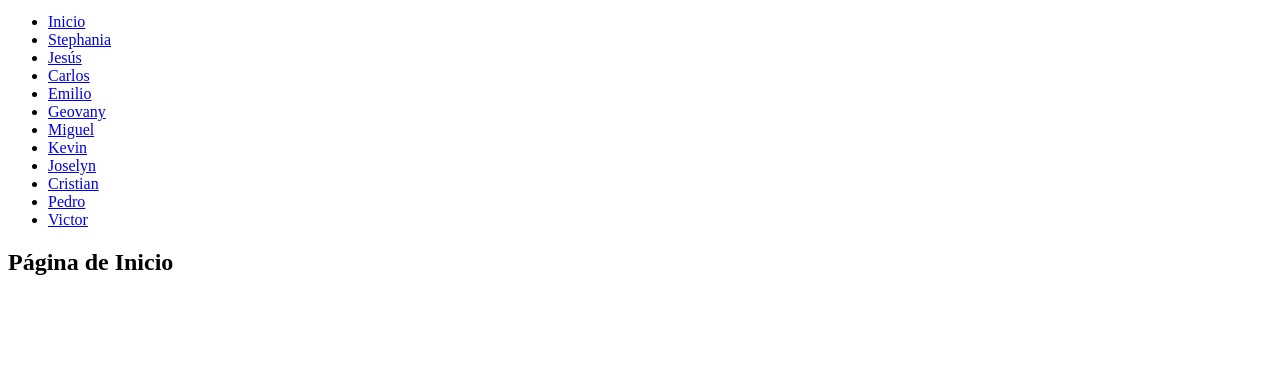
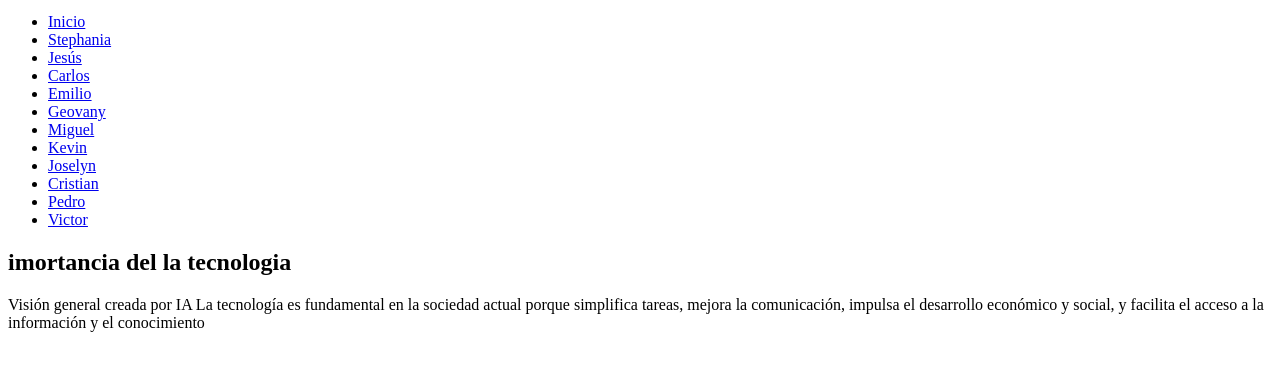
Before and after one commit to jromanv/Proyecto-2, a plain HTML site: page emilio.html in a window 1280 px wide. Shown: the part 119-490 px from the top of the page. Drawn offline with Linux system fonts and the light colour scheme.

Commit message:
se agrego contenido a emilio.html

```diff
--- a/emilio.html
+++ b/emilio.html
@@ -27,7 +27,9 @@
         </ul>
     </nav>
     <section>
-        <h2>Página de Inicio</h2>
+        <h2>imortancia del la tecnologia </h2>
+        <p>Visión general creada por IA
+La tecnología es fundamental en la sociedad actual porque simplifica tareas, mejora la comunicación, impulsa el desarrollo económico y social, y facilita el acceso a la información y el conocimiento</p>
     </section>
 </body>
 </html>
```
